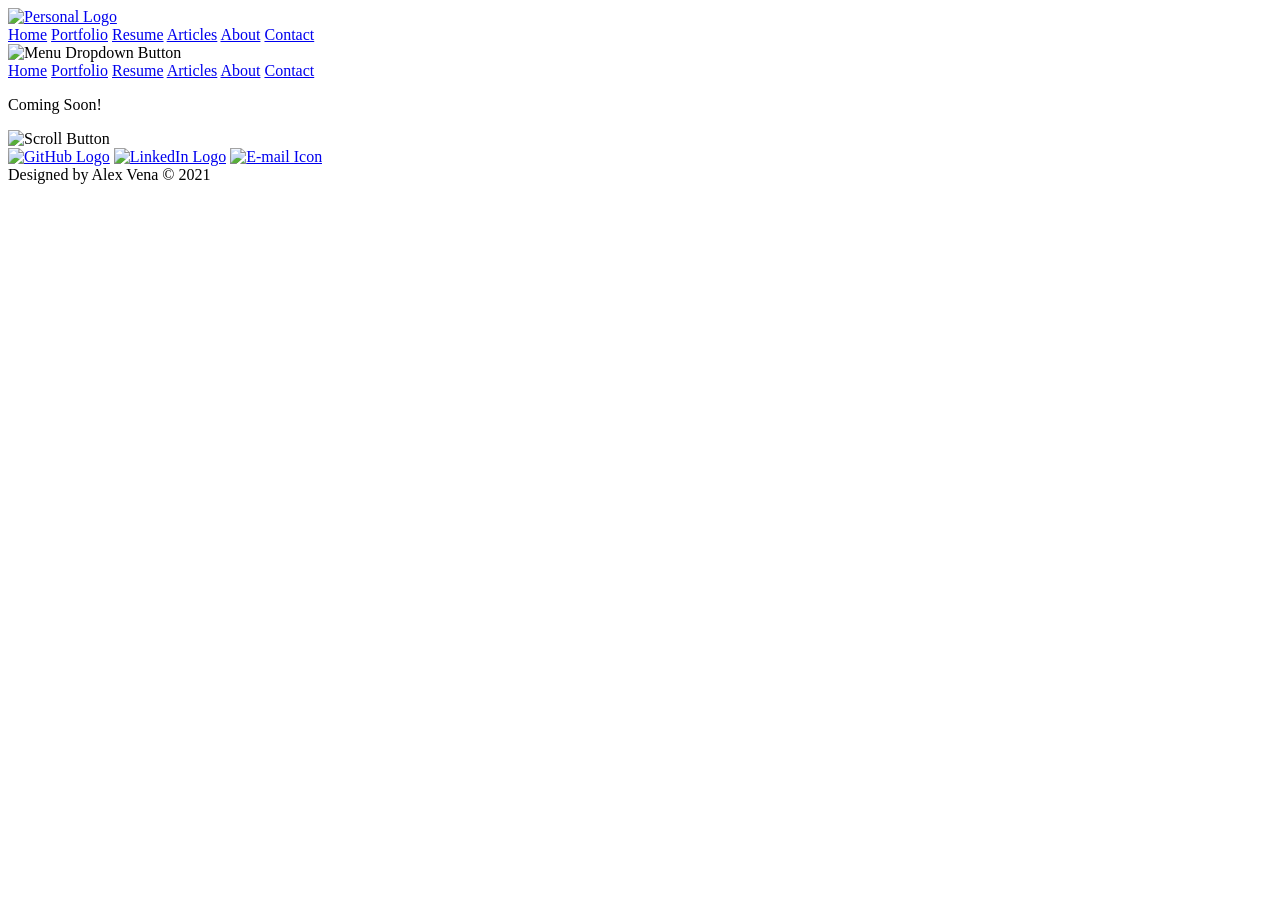
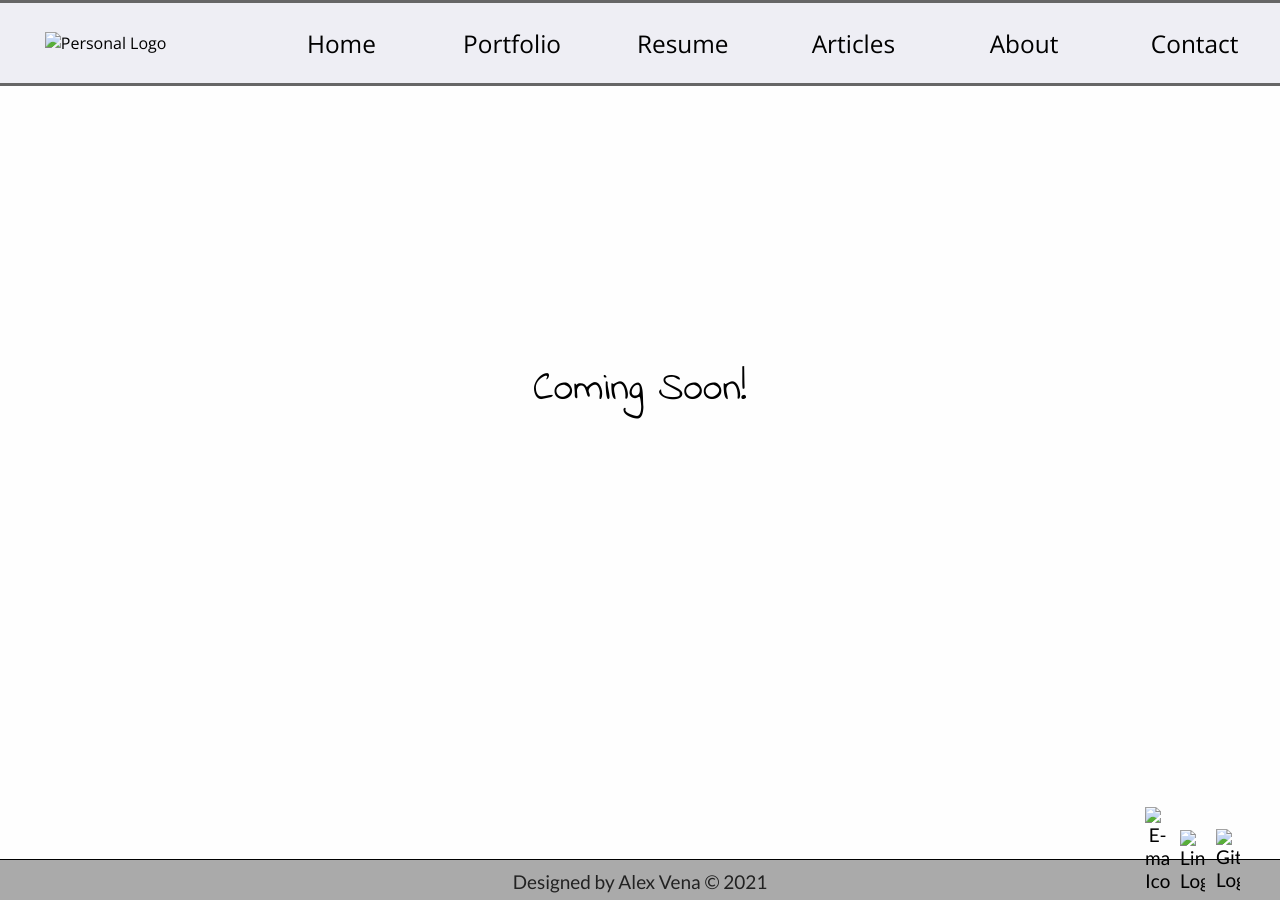
Before and after one commit to a2vena/Personal-Webpage, a Jekyll site: the page built from articles/index.html, in a window 1280 px wide. Built offline with Jekyll 4.4.1, drawn with Linux system fonts in a browser that asks for light colours.

Commit message:
Update template.html
Changed JS and CSS source to be relative to root directory

```diff
--- a/_layouts/template.html
+++ b/_layouts/template.html
@@ -7,14 +7,14 @@
         <meta name = 'description' content = 'I started my career in materials R&D after graduating with a BASc in Nanotechnology Engineering from the University of Waterloo in 2016. Over the years, I became more interested in the application of programming and mathematics to drive complex data processing and analysis.'>
         <meta name ="viewport" content="width=device-width, initial-scale=1.0">
 
-        <link rel="stylesheet" href="static/style.css">
+        <link rel="stylesheet" href="/static/style.css">
         <link rel="stylesheet" href="https://fonts.googleapis.com/css?family=Lato">
         <link rel="stylesheet" href="https://fonts.googleapis.com/css?family=Open+Sans">
         <link rel="stylesheet" href="https://fonts.googleapis.com/css?family=Noto+Sans">
         <link rel="stylesheet" href="https://fonts.googleapis.com/css?family=Marck+Script">
         <link rel="stylesheet" href="https://fonts.googleapis.com/css?family=Indie+Flower">
 
-        <link rel="icon" href='static/images/personal_favicon.png'>
+        <link rel="icon" href='/static/images/personal_favicon.png'>
 
         <title>{{page.title}}</title>
     </head>
```
